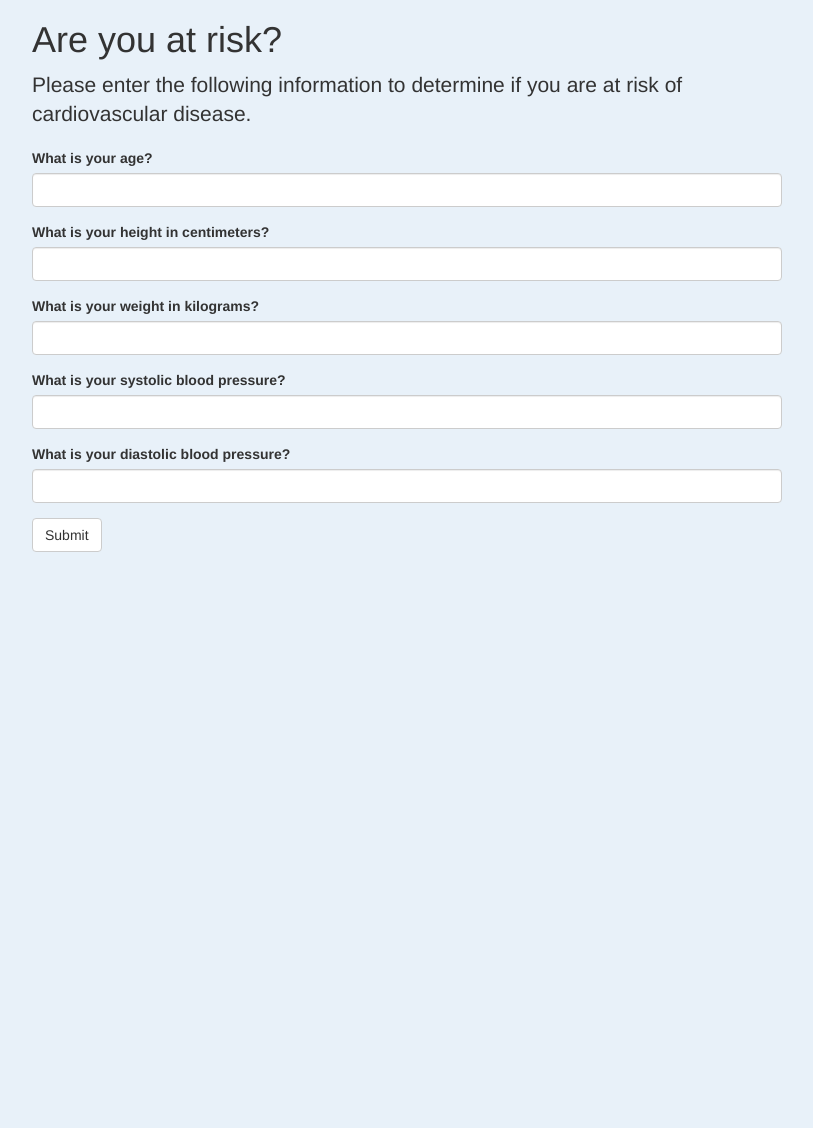
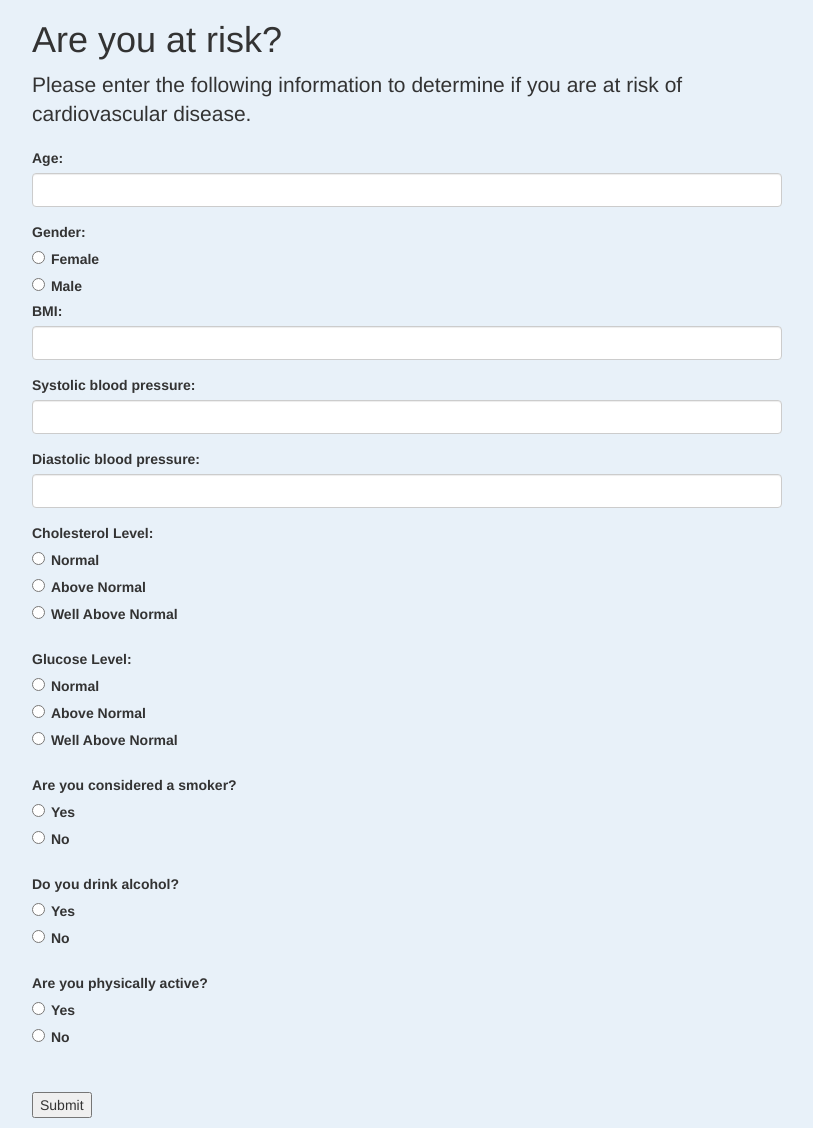
Before and after one commit to fadlnabbouh/final_project, a Flask app: page / in a window 1280 px wide. Shown: the whole page, without its empty margins (38-851 px from the left). Before the commit the page ends 552 px from the top, so only its background shows below. Run offline with Flask 2, Linux system fonts and the light colour scheme; some libraries are stand-ins or nearby versions.

Commit message:
added more fields to form

```diff
--- a/Technology and Pipeline/html_flask/app.py
+++ b/Technology and Pipeline/html_flask/app.py
@@ -18,8 +18,6 @@ Bootstrap(app)
 
 @app.route('/', methods=['GET', 'POST'])
 def index():
-   # you must tell the variable 'form' what you named the class, above
-   # 'form' is the variable name used in this template: index.html
    form = cvd_prediction_form.NameForm()
    response = ""
    prediction = ""
@@ -29,11 +27,11 @@ def index():
       #scale_var = np.load(url_for('static', filename='scalar_var.npy'))
       #scale_means = np.load(url_for('static', filename ='scalar_means.npy'))
       age = scale_data(float(form.age.data), scale_var[0], scale_means[0])
-      height = scale_data(float(form.height.data), scale_var[1], scale_means[1])
-      weight = scale_data(float(form.weight.data), scale_var[2], scale_means[2])
+      gender = scale_data(float(form.gender.data), scale_var[1], scale_means[1])
+      BMI = scale_data(float(form.BMI.data), scale_var[2], scale_means[2])
       ap_hi = scale_data(float(form.ap_hi.data), scale_var[3], scale_means[3])
       ap_lo = scale_data(float(form.ap_lo.data), scale_var[4], scale_means[4])
-      response = requests.get(url=connectionURL+str(age)+","+str(height)+","+str(weight)+","+str(ap_hi)+","+str(ap_lo))
+      response = requests.get(url=connectionURL+str(age)+","+str(gender)+","+str(BMI)+","+str(ap_hi)+","+str(ap_lo))
       responseJson = json.loads(json.dumps(response.json()))
       prediction = responseJson['result']
    return render_template('index.html', form=form, message=prediction)
--- a/Technology and Pipeline/html_flask/cvd_prediction_form.py
+++ b/Technology and Pipeline/html_flask/cvd_prediction_form.py
@@ -1,11 +1,16 @@
 from flask_wtf import FlaskForm
-from wtforms import IntegerField, DecimalField, SubmitField
+from wtforms import RadioField, DecimalField, SubmitField
 from wtforms.validators import DataRequired, NumberRange
 
 class NameForm(FlaskForm):
-    age = DecimalField('What is your age?', validators=[DataRequired(), NumberRange(min=0, max=120, message="Please enter a valid age.")])
-    height = DecimalField('What is your height in centimeters?', places=2, validators=[DataRequired()])
-    weight = DecimalField('What is your weight in kilograms?', places=2, validators=[DataRequired()])
-    ap_hi = DecimalField('What is your systolic blood pressure?', validators=[DataRequired()])
-    ap_lo = DecimalField('What is your diastolic blood pressure?', validators=[DataRequired()])
+    age = DecimalField('Age:', validators=[DataRequired(), NumberRange(min=0, max=120, message="Please enter a valid age.")])
+    gender = RadioField('Gender:', choices=[('1','Female'),('2','Male')])
+    BMI = DecimalField('BMI:', places=2, validators=[DataRequired()])
+    ap_hi = DecimalField('Systolic blood pressure:', validators=[DataRequired()])
+    ap_lo = DecimalField('Diastolic blood pressure:', validators=[DataRequired()])
+    cholesterol = RadioField('Cholesterol level:', choices=[('1','Normal'),('2','Above Normal'),('3','Well Above Normal')],validators=[DataRequired()])
+    glucose = RadioField('Glucose Level:', choices=[('1','Normal'),('2','Above Normal'),('3','Well Above Normal')],validators=[DataRequired()])
+    smoke = RadioField('Are you a smoker?', choices=[('1','Yes'),('0','No')], validators=[DataRequired()])
+    alcohol = RadioField('Are you considered an alcoholic?', choices=[('1','Yes'),('0','No')], validators=[DataRequired()])
+    active = RadioField('Are you physically active?', choices=[('1','Yes'),('0','No')], validators=[DataRequired()])
     submit = SubmitField('Submit')
--- a/Technology and Pipeline/html_flask/templates/index.html
+++ b/Technology and Pipeline/html_flask/templates/index.html
@@ -5,6 +5,9 @@
 {{ super() }}
 	<style>
 		body { background: #e8f1f9; }
+    .form-check-inline label {margin-bottom: 0px !important;}
+    .form-check-inline input[type=radio] {margin-right: 2px !important;}
+    .form-check-inline {margin-bottom: 0.5rem}
 	</style>
 {% endblock %}
 
@@ -24,9 +27,57 @@ Cardiovascular Disease Prediction
 
       <p class="lead">Please enter the following information to determine if you are at risk of cardiovascular disease.</p>
 
-      {{ wtf.quick_form(form) }}
+      <form action="" method="post" class="form" role="form">
+        {{ form.csrf_token }}
+        {{ wtf.form_field(form.age) }}
+        <label class="form-control-label" for="gender">Gender:</label><br>
+        {% for subfield in form.gender %}
+          <div class="form-check form-check-inline">
+                {{ subfield }} {{ subfield.label }}
+          </div>
+        {% endfor %}
+        {{ wtf.form_field(form.BMI) }}
+        {{ wtf.form_field(form.ap_hi) }}
+        {{ wtf.form_field(form.ap_lo) }}
+        <label class="form-control-label" for="cholesterol">Cholesterol Level:</label><br>
+        {% for subfield in form.cholesterol %}
+          <div class="form-check form-check-inline">
+                {{ subfield }} {{ subfield.label }}
+          </div>
+        {% endfor %}
+        <br>
+        <label class="form-control-label" for="glucose">Glucose Level:</label><br>
+        {% for subfield in form.glucose %}
+          <div class="form-check form-check-inline">
+                {{ subfield }} {{ subfield.label }}
+          </div>
+        {% endfor %}
+        <br>
+        <label class="form-control-label" for="smoke">Are you considered a smoker?</label><br>
+        {% for subfield in form.smoke %}
+          <div class="form-check form-check-inline">
+                {{ subfield }} {{ subfield.label }}
+          </div>
+        {% endfor %}
+        <br>
+        <label class="form-control-label" for="alcohol">Do you drink alcohol?</label><br>
+        {% for subfield in form.alcohol %}
+          <div class="form-check form-check-inline">
+                {{ subfield }} {{ subfield.label }}
+          </div>
+        {% endfor %}
+        <br>
+        <label class="form-control-label" for="alcohol">Are you physically active?</label><br>
+        {% for subfield in form.active %}
+          <div class="form-check form-check-inline">
+                {{ subfield }} {{ subfield.label }}
+          </div>
+        {% endfor %}
+        <br><br>
+        {{ form.submit }}
 
-      <p class="pt-5"><strong>{{ message }}{{ risk }}</strong></p>
+      </form>
+      <p class="pt-5"><strong>{{ message }}</strong></p>
 
     </div>
   </div>
```
